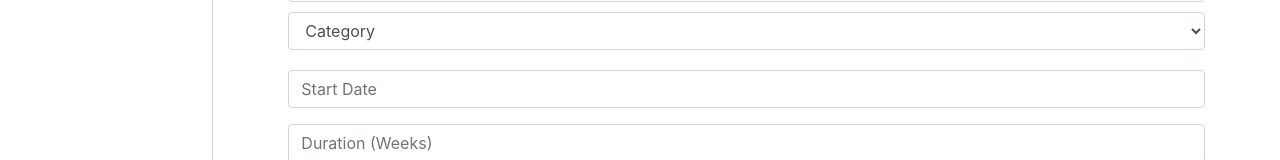
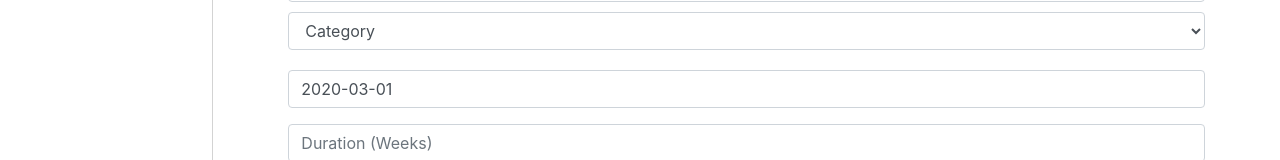
Before and after one commit to Nethermane/react_HCI_325, a React (Create React App) app: page /addexpense in a window 1280 px wide. Shown: the part 344-504 px from the top of the page. Built offline with nearby package versions, Linux system fonts and the light colour scheme.

Commit message:
Improved date input for forms

```diff
--- a/package.json
+++ b/package.json
@@ -15,6 +15,7 @@
     "font-awesome": "^4.7.0",
     "react": "^16.13.0",
     "react-bootstrap": "^1.0.0-beta.17",
+    "react-datepicker": "^2.14.0",
     "react-dom": "^16.8.6",
     "react-hooks-lib": "^0.1.5",
     "react-router-dom": "^5.1.2",
--- a/src/pages/AddExpense.jsx
+++ b/src/pages/AddExpense.jsx
@@ -46,7 +46,7 @@ function AddExpense(props) {
                 </div>
                 <div>
                     <Form.Group controlId="addNewStartDate">
-                        <Form.Control type="text" placeholder="Start Date" />
+                        <Form.Control type="text" placeholder="Start Date" defaultValue={(new Date().toISOString().split('T', 1))[0]}/>
                     </Form.Group>
                 </div>
                 <div>
--- a/src/pages/AddIncome.jsx
+++ b/src/pages/AddIncome.jsx
@@ -2,7 +2,7 @@ import React from "react";
 import { Button, Form } from "react-bootstrap";
 import { Link } from "react-router-dom";
 import useGlobalState from "../UseGlobalState";
-
+import DatePicker from "react-datepicker";
 function AddIncome(props) {
   const state = useGlobalState()
   const existingVal = []
@@ -23,7 +23,7 @@ function AddIncome(props) {
         </Form.Group>
         <div>
           <Form.Group controlId="addNewStartDate">
-            <Form.Control type="text" placeholder="Start Date" />
+            <Form.Control type="text" placeholder="Start Date" defaultValue={(new Date().toISOString().split('T', 1))[0]}></Form.Control>
           </Form.Group>
         </div>
         <div>
--- a/src/pages/Categories.jsx
+++ b/src/pages/Categories.jsx
@@ -2,7 +2,6 @@ import React from "react";
 import useGlobalState from "../UseGlobalState";
 import InfoForm from "../components/InfoForm";
 import { Button, Form, Dropdown } from "react-bootstrap";
-
 
 function Categories() {
     const state = useGlobalState()
```
Also changed, not shown: 1 other file (tests, documents, lock files or other folders).
